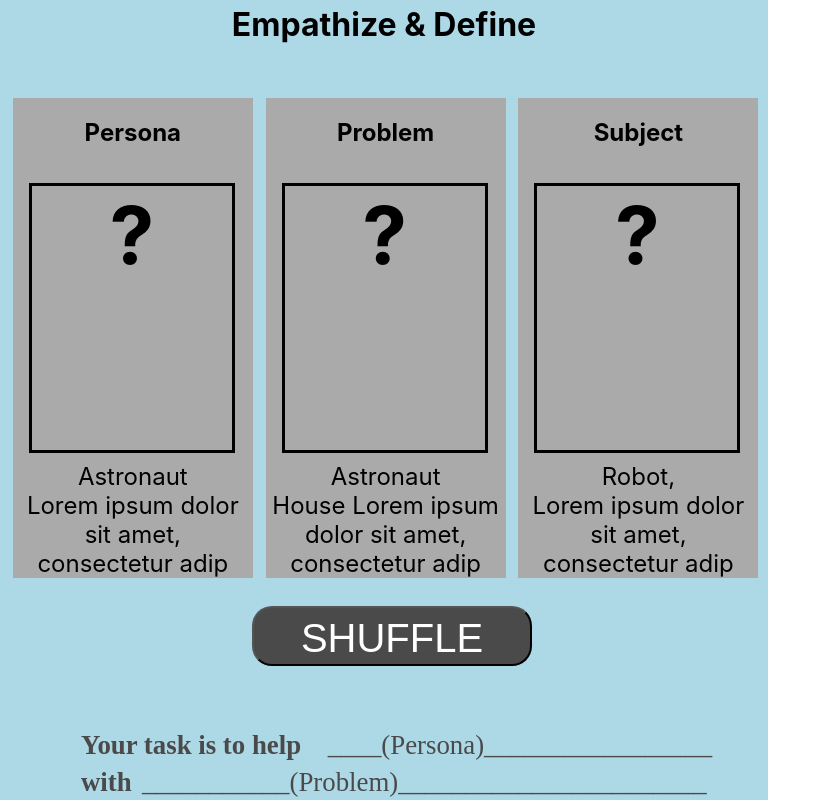
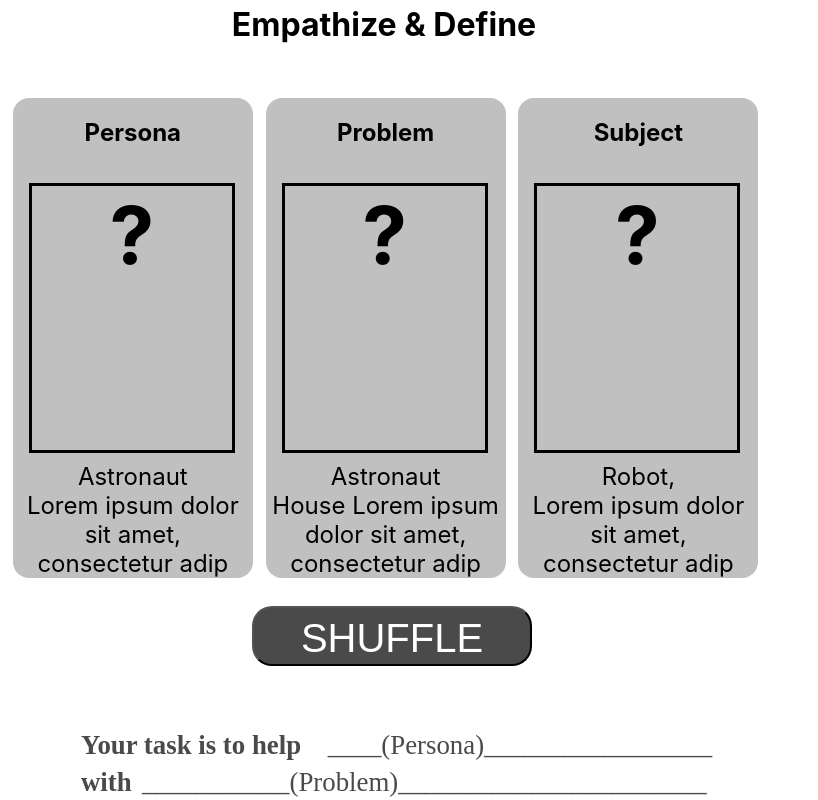
Before and after one commit to jawadalikhel/Design-Sprint-Hackathon-project, a React (Create React App) app in the folder design-sprint/: page /task in a window 1280 px wide. Shown: the top 800 px of the page, without its empty margins (0-818 px from the left). Built offline with nearby package versions, Linux system fonts and the light colour scheme.

Commit message:
starting to work on the drawing tool kit page

```diff
--- a/design-sprint/src/App.css
+++ b/design-sprint/src/App.css
@@ -1,7 +1,7 @@
 .App {
   text-align: center;
   position: absolute;
-  background-color: lightblue;
+  /* background-color: lightblue; */
   width: 48em;
   height: 65em;
   margin: auto;
--- a/design-sprint/src/Main/Task/style.css
+++ b/design-sprint/src/Main/Task/style.css
@@ -5,7 +5,8 @@
 }
 
 #Tcolumn {
-  background-color: #aaa;
+  background-color: silver;
+  border-radius: 1em;
   float: left;
   width: 15em;
   height: 30em;
```
